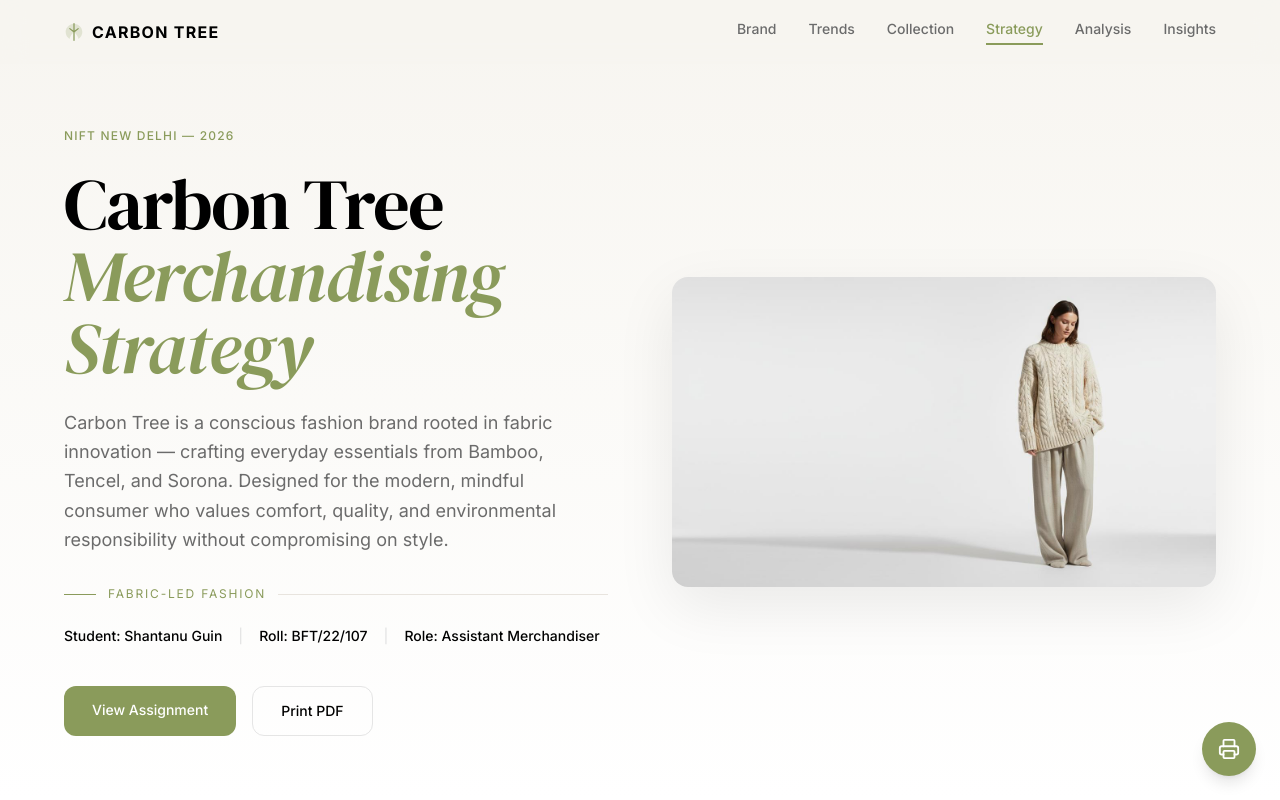
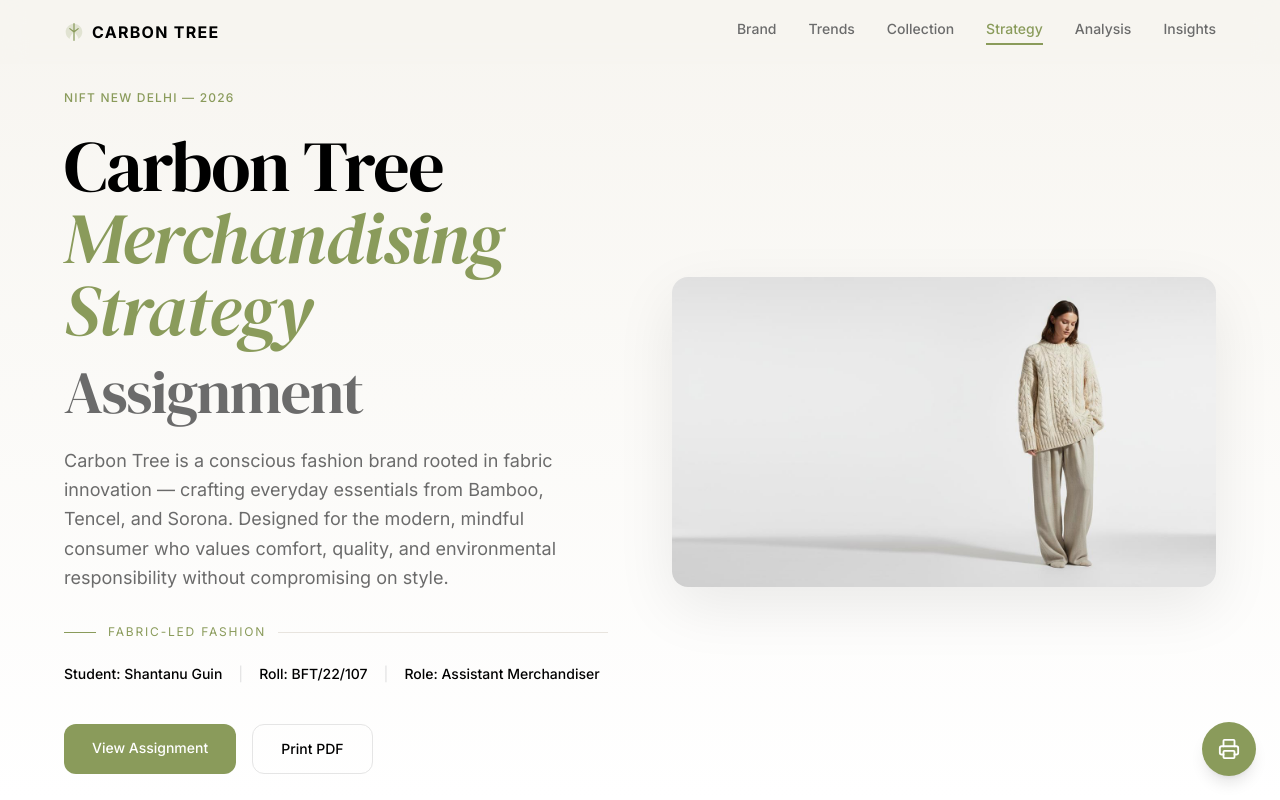
Before and after one commit to shantanuguin/carbontree, a React (Vite) app: page / in a window 1280 px wide. Shown: the top 800 px of the page. Built offline with nearby package versions, Linux system fonts and the light colour scheme.

Commit message:
Update Hero title with Merchandising Assignment

```diff
--- a/src/sections/Hero.tsx
+++ b/src/sections/Hero.tsx
@@ -25,6 +25,8 @@
               Carbon Tree
               <br />
               <span className="text-[#8a9b5b] italic">Merchandising Strategy</span>
+              <br />
+              <span className="text-4xl md:text-5xl lg:text-6xl text-[#6b6b6b] block mt-4">Assignment</span>
             </h1>
 
             <p className="mt-6 text-lg text-[#6b6b6b] leading-relaxed max-w-[520px]" style={{ fontFamily: 'Inter, sans-serif' }}>
```
